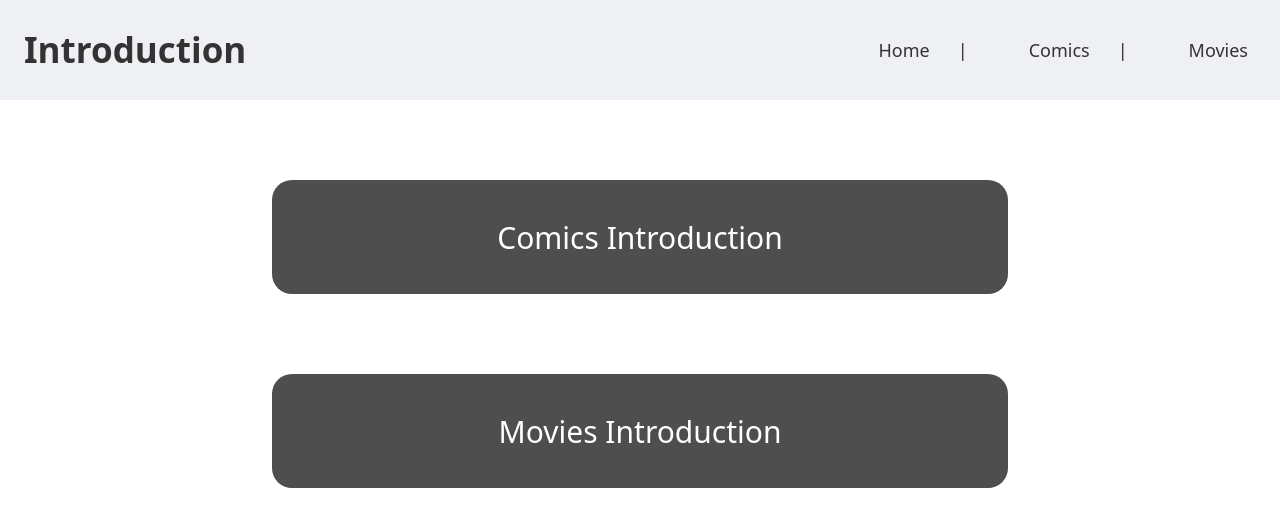
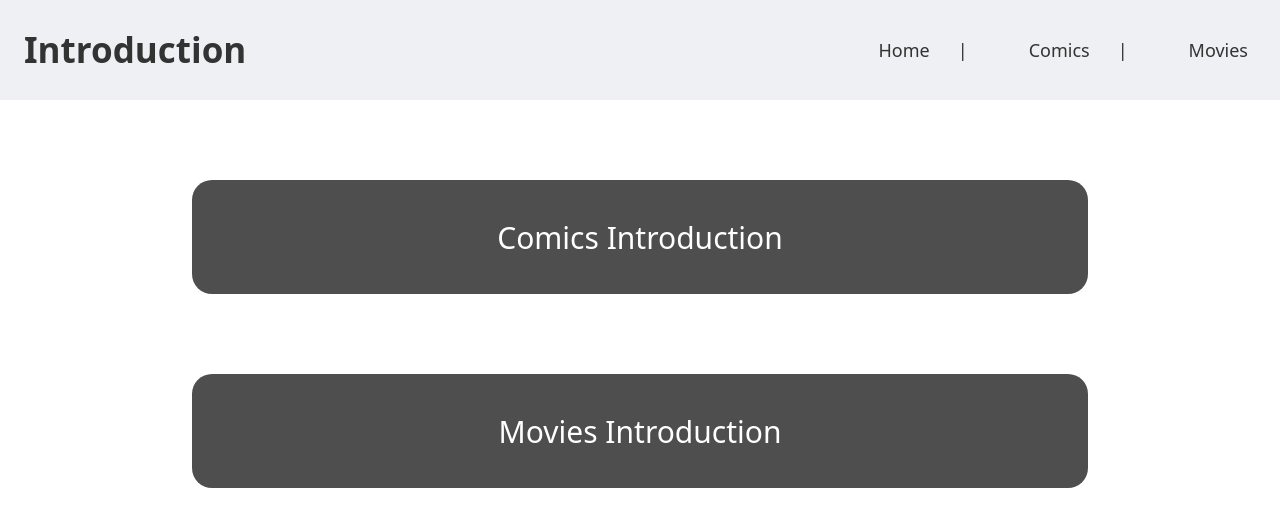
Before and after one commit to kaneko020/react-app-1, a React (Create React App) app: page / in a window 1280 px wide. Shown: the top 526 px of the page. Built offline with nearby package versions, Linux system fonts and the light colour scheme; some icons are missing.

Commit message:
list レスポンシブ

```diff
--- a/src/App.css
+++ b/src/App.css
@@ -110,6 +110,8 @@
   cursor: pointer;
   border-radius: 15px;
   transition: all 300ms ease-out;
+  display: flex;
+  align-items: center;
 }
 
 .label:hover {
--- a/src/pages/ComicList.js
+++ b/src/pages/ComicList.js
@@ -64,7 +64,7 @@ const ComicList = () => {
 
   return (
     <div className="w-[95%] mx-auto">
-      <div className="flex justify-center my-[50px] gap-3 text-[20px]">
+      <div className="flex justify-center flex-wrap my-[50px] pc:gap-3 gap-2 pc:text-[20px] text-[15px]">
         <h5
           onClick={() => selectedLabel('All', 'bg-black')}
           id="All"
--- a/src/pages/Home.js
+++ b/src/pages/Home.js
@@ -2,29 +2,33 @@ import { PiMonitorDuotone }  from 'react-icons/pi';
 import { PiMonitorPlayDuotone } from 'react-icons/pi';
 import { PiBookDuotone } from 'react-icons/pi';
 import { PiBookOpenDuotone } from 'react-icons/pi';
-import { PiPlugsDuotone } from 'react-icons/pi';
-import { PiPlugsConnectedDuotone } from 'react-icons/pi';
+// import { PiPlugsDuotone } from 'react-icons/pi';
+// import { PiPlugsConnectedDuotone } from 'react-icons/pi';
 
 const Home = () => {
   return (
-    <div className="w-[70%] mx-auto text-[30px] font-medium">
+    <div className="text-[30px] text-white font-medium">
+      <div className="pc:w-[70%] w-[90%] mx-auto my-20 p-8 rounded-[20px] bg-[#4e4e4e] hover:text-[#3d3d3d] hover:bg-[#ececec]">
         <a
           href="/comics"
-        className="flex justify-center items-center m-20 p-8 rounded-[20px] text-white bg-[#4e4e4e] hover:text-[#3d3d3d] hover:bg-[#ececec] hover:transition-all duration-300 ease-in-out"
+          className="flex justify-center items-center"
         >
           <PiMonitorDuotone className="text-[50px]" />
           <p className="mx-3">Comics Introduction</p>
           <PiMonitorPlayDuotone className="text-[50px]" />
         </a>
+      </div>
+      <div className="pc:w-[70%] w-[90%] mx-auto my-20 p-8 rounded-[20px] bg-[#4e4e4e] hover:text-[#3d3d3d] hover:bg-[#ececec]">
         <a
           href="/movies"
-        className="flex justify-center items-center m-20 p-8 rounded-[20px] text-white bg-[#4e4e4e] hover:text-[#3d3d3d] hover:bg-[#ececec] hover:drop-shadow-md"
+          className="flex justify-center items-center"
         >
           <PiBookDuotone className="text-[50px]" />
           <p className="mx-3">Movies Introduction</p>
           <PiBookOpenDuotone className="text-[50px]" />
         </a>
       </div>
+    </div>
   )
 }
 
--- a/src/pages/MovieList.js
+++ b/src/pages/MovieList.js
@@ -64,7 +64,7 @@ const MovieList = () => {
 
   return (
     <div className="w-[95%] mx-auto">
-      <div className="flex justify-center my-[50px] gap-3 text-[20px]">
+      <div className="flex justify-center my-[50px] gap-3 pc:text-[20px] text-[17px]">
         <h5
           onClick={() => selectedLabel('All', 'bg-black')}
           id="All"
--- a/tailwind.config.js
+++ b/tailwind.config.js
@@ -15,7 +15,7 @@ module.exports = {
       }
     },
     screens: {
-      pc: "768px",
+      pc: "830px",
       lg: "1200px",
   },
   },
```
Lines whose indentation alone changed are shown as unchanged.
